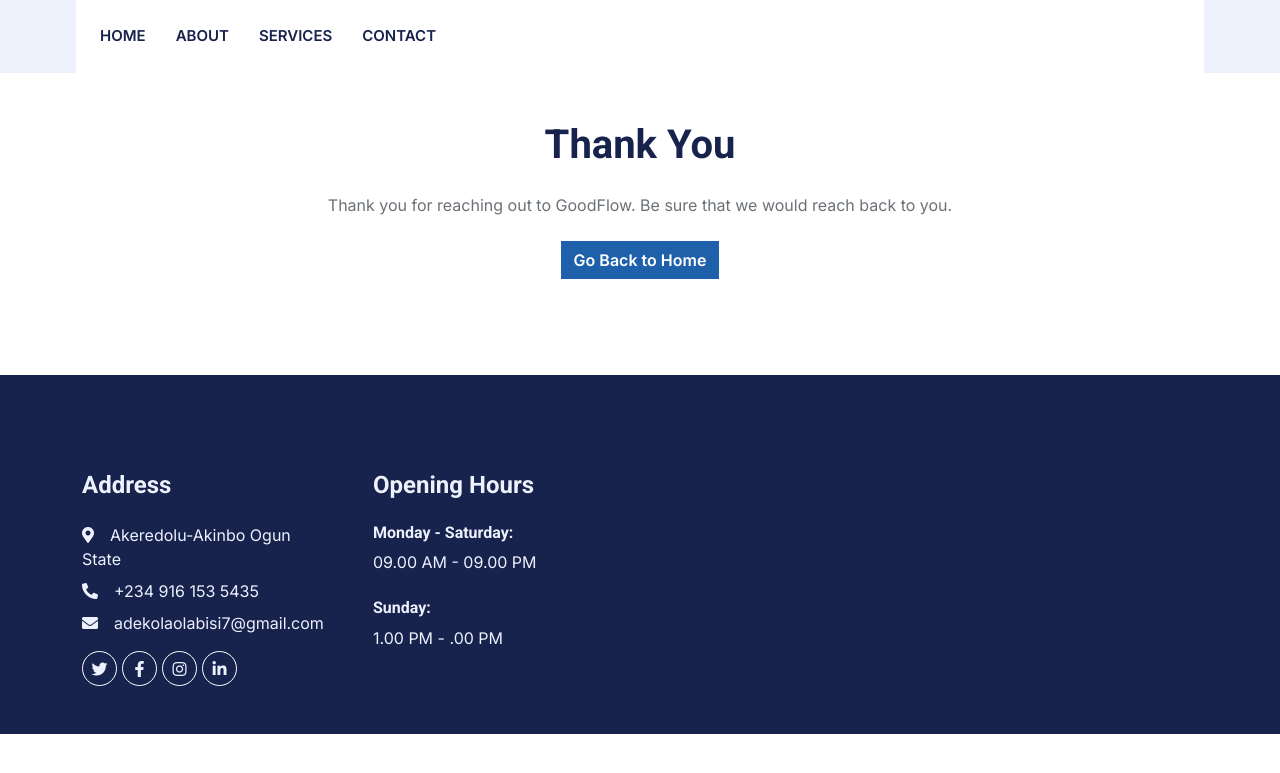
After one commit to kehman18/GoodFlow, a Python web app: template templates/thankyou.html in a window 1280 px wide. The commit adds this page. Shown: the top 773 px of the page. Run offline with Jinja, Linux system fonts and the light colour scheme; the template is opened without the code that fills it, so the values that code supplies are empty; some libraries are stand-ins or nearby versions.

```diff
--- /dev/null
+++ b/database.csv
@@ -0,0 +1,4 @@
+tyui,kehindeadekola96@gmail.com,wertyuio,"qwertyuioasdfghjklzxcvbnm,"
+kehinde,kehindeadekola96@gmail.com,Service 1,sdfghjkl,dtyuio
+kehinde,kehindeadekola03@gmail.com,,,,sdfghjkl,i wants to be bad mehn
+kehinde,kehindeadekola03@gmail.com,,,,NULL,NULL
--- /dev/null
+++ b/templates/thankyou.html
@@ -0,0 +1,139 @@
+<!DOCTYPE html>
+<html lang="en">
+  <head>
+    <meta charset="utf-8" />
+    <title>GoodFlow - Thank You</title>
+    <meta content="width=device-width, initial-scale=1.0" name="viewport" />
+    <meta content="" name="keywords" />
+    <meta content="" name="description" />
+
+    <!-- Favicon -->
+    <link href="./static/img/favicon.ico" rel="icon" />
+
+    <!-- Google Web Fonts -->
+    <link rel="preconnect" href="https://fonts.googleapis.com" />
+    <link rel="preconnect" href="https://fonts.gstatic.com" crossorigin />
+    <link
+      href="https://fonts.googleapis.com/css2?family=Inter:wght@400;600&family=Roboto:wght@500;700&display=swap"
+      rel="stylesheet"
+    />
+
+    <!-- Icon Font Stylesheet -->
+    <link
+      href="https://cdnjs.cloudflare.com/ajax/libs/font-awesome/5.10.0/css/all.min.css"
+      rel="stylesheet"
+    />
+    <link
+      href="https://cdn.jsdelivr.net/npm/bootstrap-icons@1.4.1/font/bootstrap-icons.css"
+      rel="stylesheet"
+    />
+
+    <!-- Customized Bootstrap Stylesheet -->
+    <link href="./static/css/bootstrap.min.css" rel="stylesheet" />
+
+    <!-- Template Stylesheet -->
+    <link href="./static/css/style.css" rel="stylesheet" />
+  </head>
+
+  <body>
+    <!-- Navbar Start -->
+    <div class="container-fluid nav-bar bg-light">
+      <nav
+        class="navbar navbar-expand-lg navbar-light bg-white p-3 py-lg-0 px-lg-4"
+      >
+        <a
+          href="index.html"
+          class="navbar-brand d-flex align-items-center m-0 p-0 d-lg-none"
+        >
+          <h1 class="text-primary m-0">GoodFlow</h1>
+        </a>
+        <button
+          class="navbar-toggler"
+          type="button"
+          data-bs-toggle="collapse"
+          data-bs-target="#navbarCollapse"
+        >
+          <span class="fa fa-bars"></span>
+        </button>
+        <div class="collapse navbar-collapse" id="navbarCollapse">
+          <div class="navbar-nav me-auto">
+            <a href="index.html" class="nav-item nav-link">Home</a>
+            <a href="about.html" class="nav-item nav-link">About</a>
+            <a href="service.html" class="nav-item nav-link">Services</a>
+            <a href="contact.html" class="nav-item nav-link">Contact</a>
+          </div>
+        </div>
+      </nav>
+    </div>
+    <!-- Navbar End -->
+
+    <!-- Thank You Message Start -->
+    <div class="container-xxl py-5">
+      <div class="container text-center">
+        <h1 class="mb-4">Thank You</h1>
+        <p class="mb-4">
+          Thank you for reaching out to GoodFlow. Be sure that we would reach
+          back to you.
+        </p>
+        <a href="index.html" class="btn btn-primary">Go Back to Home</a>
+      </div>
+    </div>
+    <!-- Thank You Message End -->
+
+    <!-- Footer Start -->
+    <div class="container-fluid bg-dark text-light footer pt-5 mt-5">
+      <div class="container py-5">
+        <div class="row g-5">
+          <div class="col-lg-3 col-md-6">
+            <h4 class="text-light mb-4">Address</h4>
+            <p class="mb-2">
+              <i class="fa fa-map-marker-alt me-3"></i>Akeredolu-Akinbo Ogun
+              State
+            </p>
+            <p class="mb-2">
+              <i class="fa fa-phone-alt me-3"></i>+234 916 153 5435
+            </p>
+            <p class="mb-2">
+              <i class="fa fa-envelope me-3"></i>adekolaolabisi7@gmail.com
+            </p>
+            <div class="d-flex pt-2">
+              <a
+                class="btn btn-outline-light btn-social"
+                href="https://x.com/adekolabisiano7?t=PLCj_8JSdtXbCXkTP-jVrg&s=09"
+                ><i class="fab fa-twitter"></i
+              ></a>
+              <a
+                class="btn btn-outline-light btn-social"
+                href="https://www.facebook.com/share/xDNUyBszjYTmEkt9/?mibextid=qi2Omg"
+                ><i class="fab fa-facebook-f"></i
+              ></a>
+              <a
+                class="btn btn-outline-light btn-social"
+                href="https://www.instagram.com/adekola8592?igsh=MW10cGlscWJkMzc0dw=="
+                ><i class="fab fa-instagram"></i
+              ></a>
+              <a
+                class="btn btn-outline-light btn-social"
+                href="https://www.linkedin.com/in/adekola-olabisi-399230218?utm_source=share&utm_campaign=share_via&utm_content=profile&utm_medium=android_app"
+                ><i class="fab fa-linkedin-in"></i
+              ></a>
+            </div>
+          </div>
+          <div class="col-lg-3 col-md-6">
+            <h4 class="text-light mb-4">Opening Hours</h4>
+            <h6 class="text-light">Monday - Saturday:</h6>
+            <p class="mb-4">09.00 AM - 09.00 PM</p>
+            <h6 class="text-light">Sunday:</h6>
+            <p class="mb-0">1.00 PM - .00 PM</p>
+          </div>
+        </div>
+      </div>
+    </div>
+    <!-- Footer End -->
+
+    <!-- JavaScript Libraries -->
+    <script src="https://code.jquery.com/jquery-3.4.1.min.js"></script>
+    <script src="https://cdn.jsdelivr.net/npm/bootstrap@5.0.0/dist/js/bootstrap.bundle.min.js"></script>
+    <script src="./static/js/main.js"></script>
+  </body>
+</html>
```
Also changed, not shown: server.py (+43 -2 lines), templates/contact.html (+10 -1 lines), templates/index.html (+0 -120 lines), templates/not-found.html (+4 -4 lines), templates/service.html (+18 -75 lines), requirements.txt (added), 1 other file.
